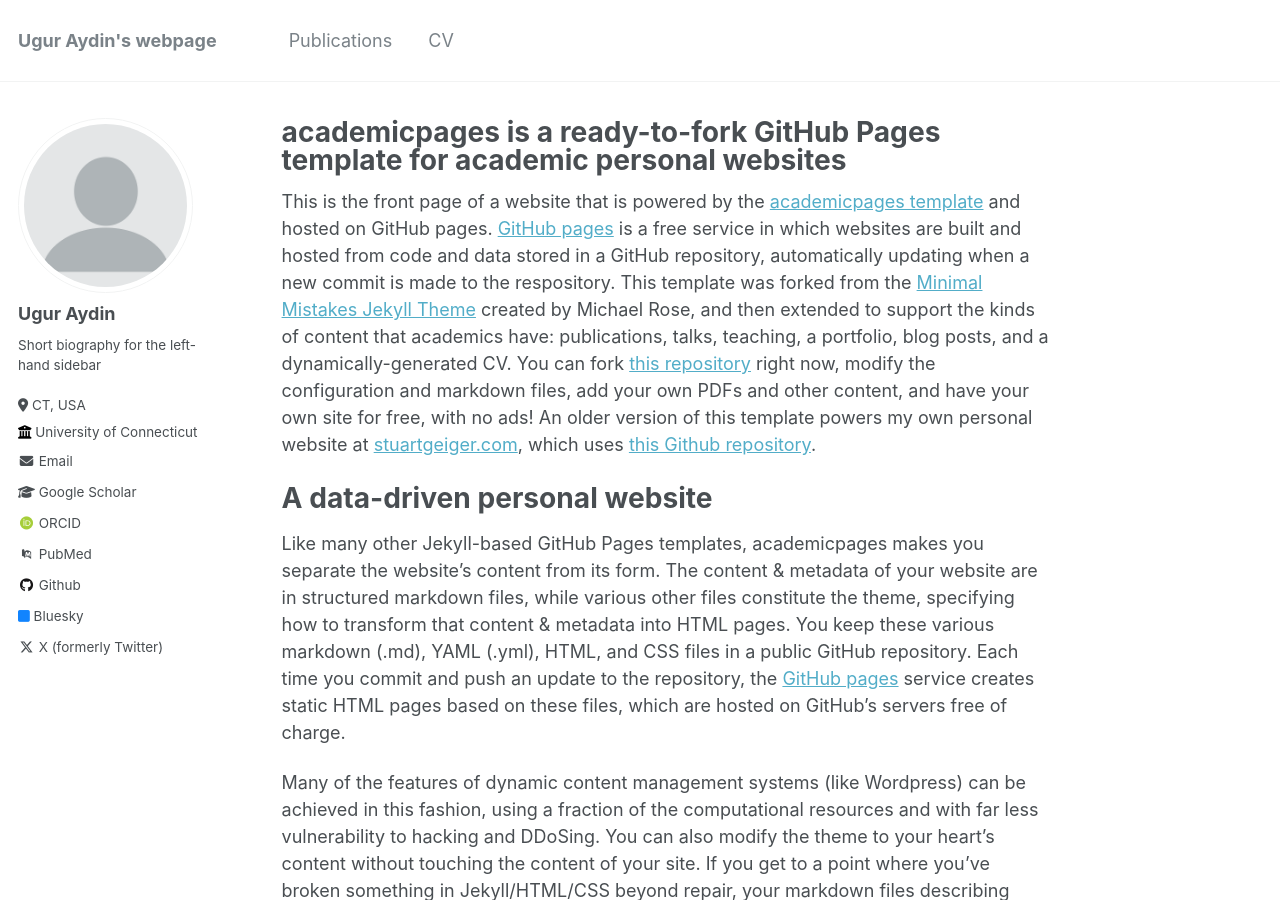
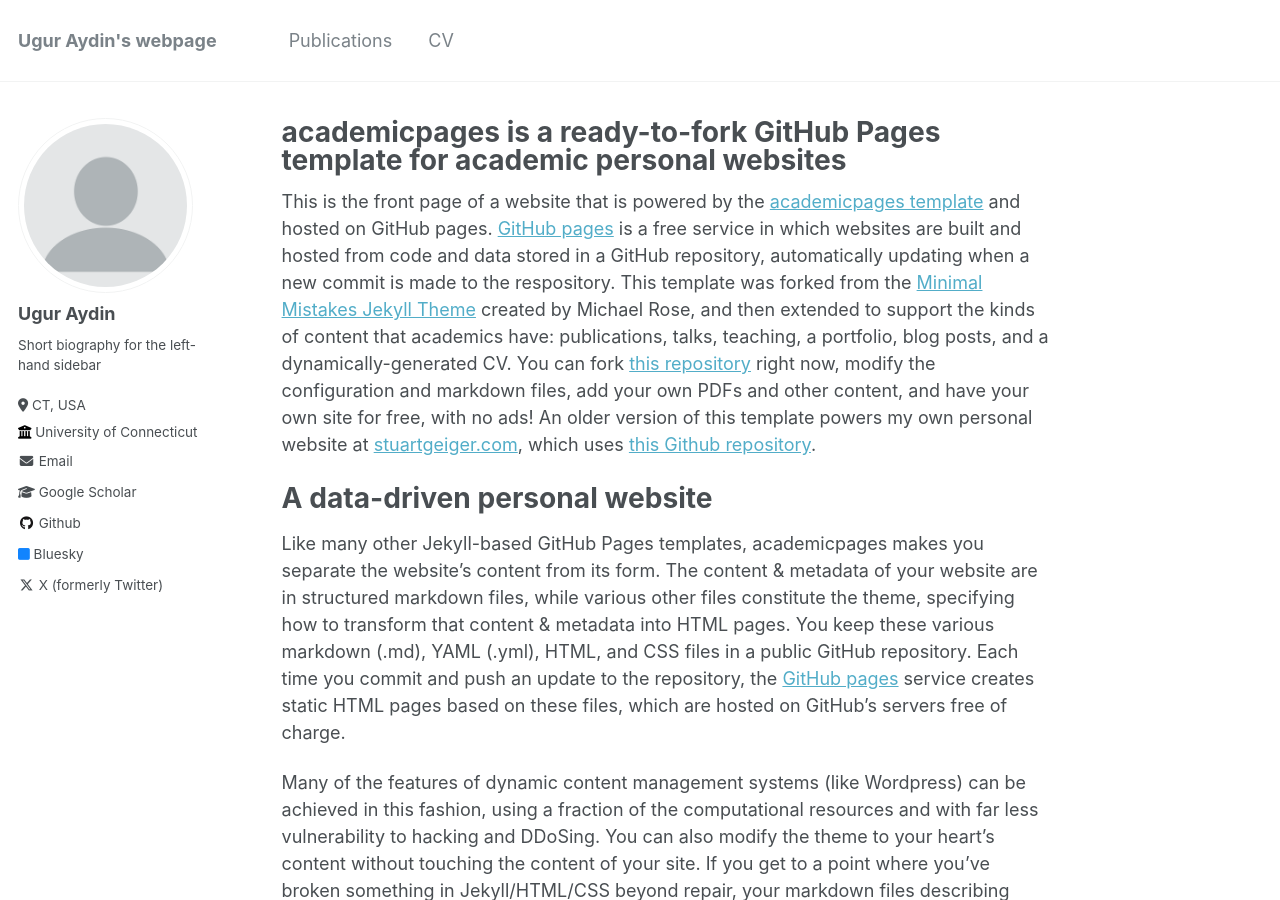
Before and after one commit to ugurcaydin/ugurcaydin.github.io, a Jekyll site: the page built from _pages/about.md, in a window 1280 px wide and 900 px high. Built offline with Jekyll 4.4.1, drawn with Linux system fonts in a browser that asks for light colours; some web fonts are replaced.

Commit message:
Update _config.yml

```diff
--- a/_config.yml
+++ b/_config.yml
@@ -32,10 +32,10 @@ author:
   # Academic websites
   arxiv            : # URL - Update with the correct link to your profile
   googlescholar    : "https://scholar.google.com/citations?user=gZoZUKIAAAAJ&hl=en&oi=sra"
-  impactstory      : # URL
-  orcid            : "http://orcid.org/yourorcidurl"
-  pubmed           : "https://www.ncbi.nlm.nih.gov/pubmed/?term=john+snow"
-  researchgate     : # URL
+  #impactstory      : # URL
+  #orcid            : "http://orcid.org/yourorcidurl"
+  #pubmed           : "https://www.ncbi.nlm.nih.gov/pubmed/?term=john+snow"
+  #researchgate     : # URL
 
   # Repositories and software development
   bitbucket        : # Username - Update with your username on the site
```
